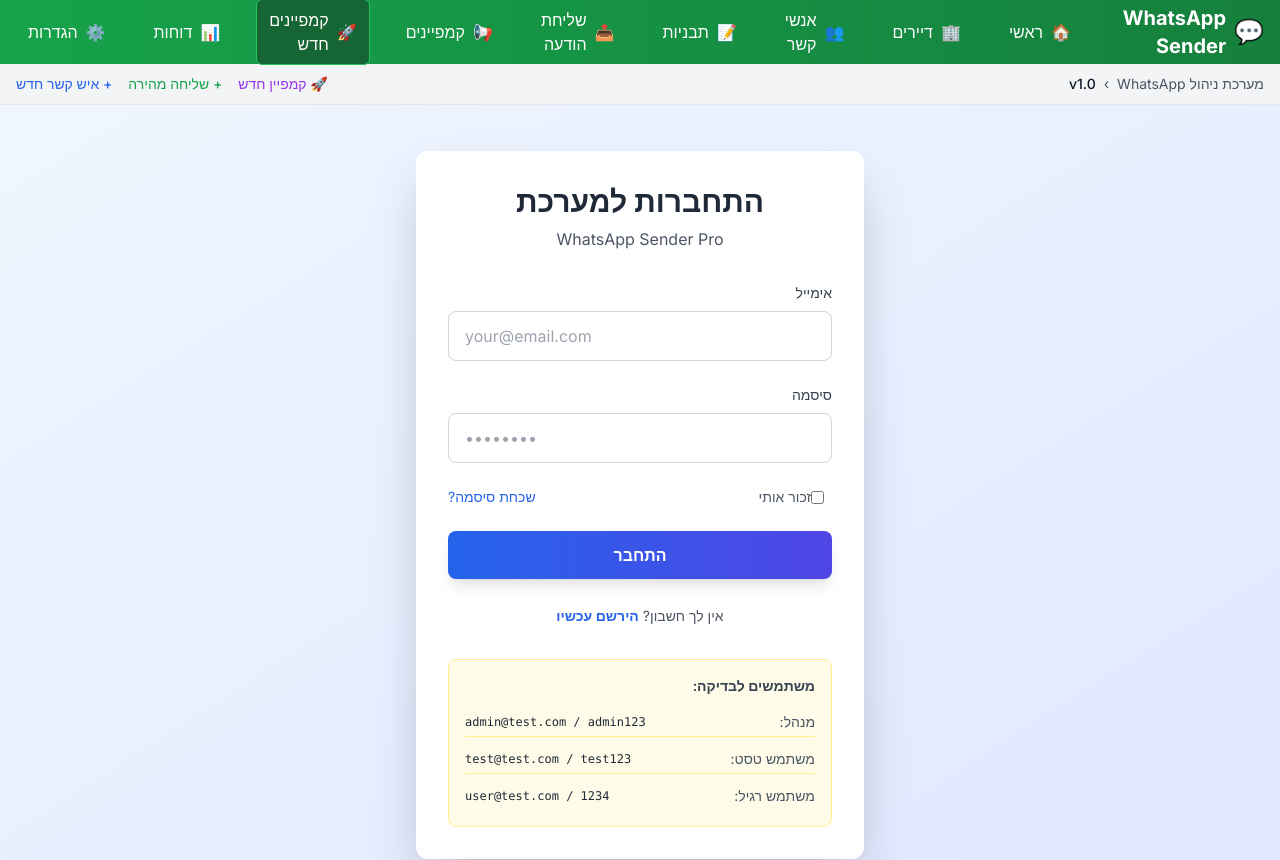
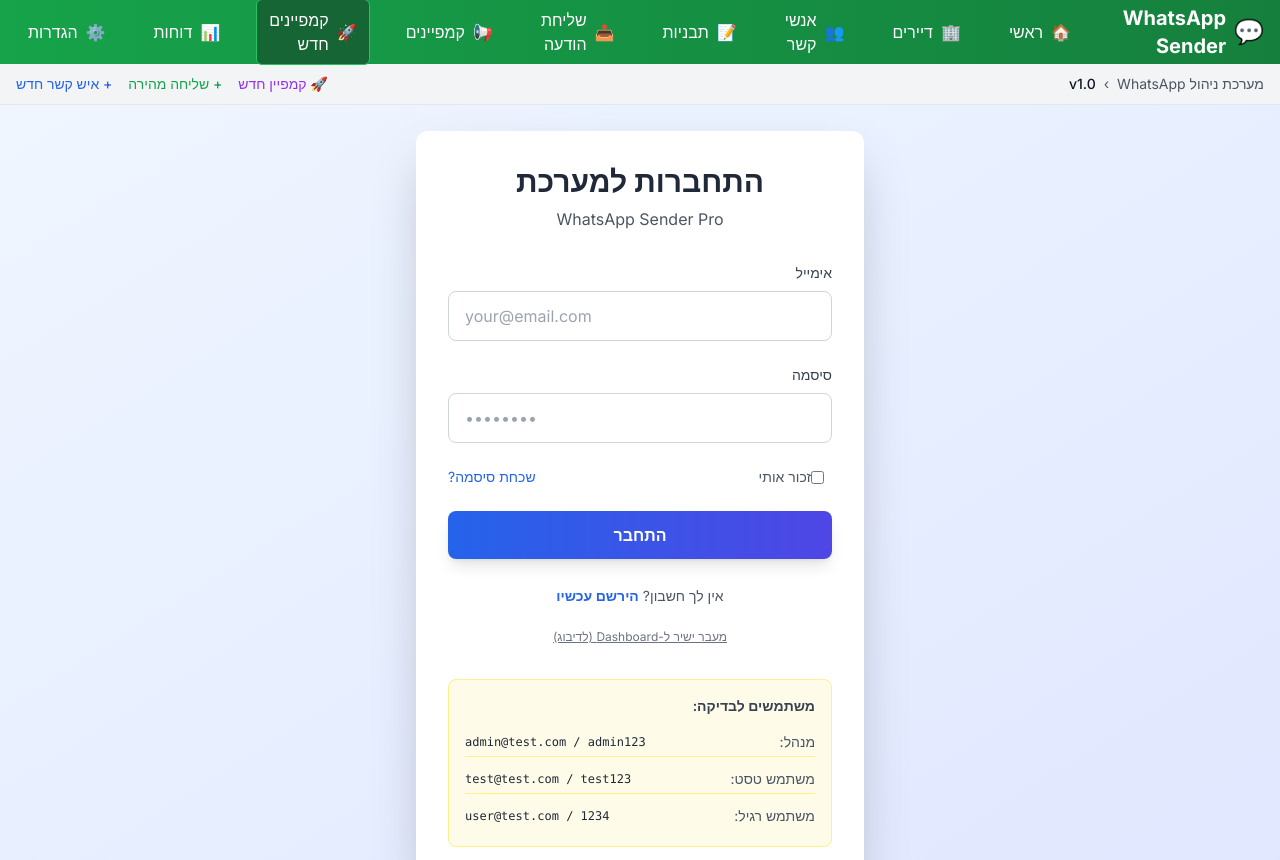
Before and after one commit to ErezMalka/whatsapp-sender, a Next.js app: page /login in a window 1280 px wide. Shown: the top 860 px of the page. Built offline with nearby package versions, Linux system fonts and the light colour scheme.

Commit message:
Update page.tsx

```diff
--- a/app/login/page.tsx
+++ b/app/login/page.tsx
@@ -23,6 +23,8 @@
         return;
       }
 
+      console.log('Attempting login with:', email);
+
       // שליחת בקשה לשרת
       const response = await fetch('/api/auth/login', {
         method: 'POST',
@@ -33,6 +35,7 @@
       });
 
       const data = await response.json();
+      console.log('Server response:', data);
 
       if (!response.ok) {
         // טיפול בשגיאות
@@ -51,10 +54,13 @@
       if (data.user) {
         // התחברות הצליחה
         console.log('Login successful:', data.user);
+        console.log('Attempting to navigate to /dashboard');
 
-        // ניתוב לדף הראשי
-        router.push('/dashboard');
-        router.refresh();
+        // ניסיון ניתוב עם טיימאות קצר
+        setTimeout(() => {
+          console.log('Navigating now...');
+          window.location.href = '/dashboard';
+        }, 500);
       }
     } catch (err) {
       console.error('Unexpected error:', err);
@@ -179,12 +185,25 @@
           <span className="text-sm text-gray-600">
             אין לך חשבון?
           </span>
-          <a
-            href="/register"
+          <button
+            onClick={() => window.location.href = '/register'}
             className="text-sm text-blue-600 hover:text-blue-700 font-semibold mr-1 transition-colors"
           >
             הירשם עכשיו
-          </a>
+          </button>
+        </div>
+
+        {/* כפתור דיבוג - מעבר ישיר ל-Dashboard */}
+        <div className="mt-4 text-center">
+          <button
+            onClick={() => {
+              console.log('Direct navigation to dashboard');
+              window.location.href = '/dashboard';
+            }}
+            className="text-xs text-gray-500 underline hover:text-gray-700"
+          >
+            מעבר ישיר ל-Dashboard (לדיבוג)
+          </button>
         </div>
 
         {/* פרטי התחברות לבדיקה */}
```
